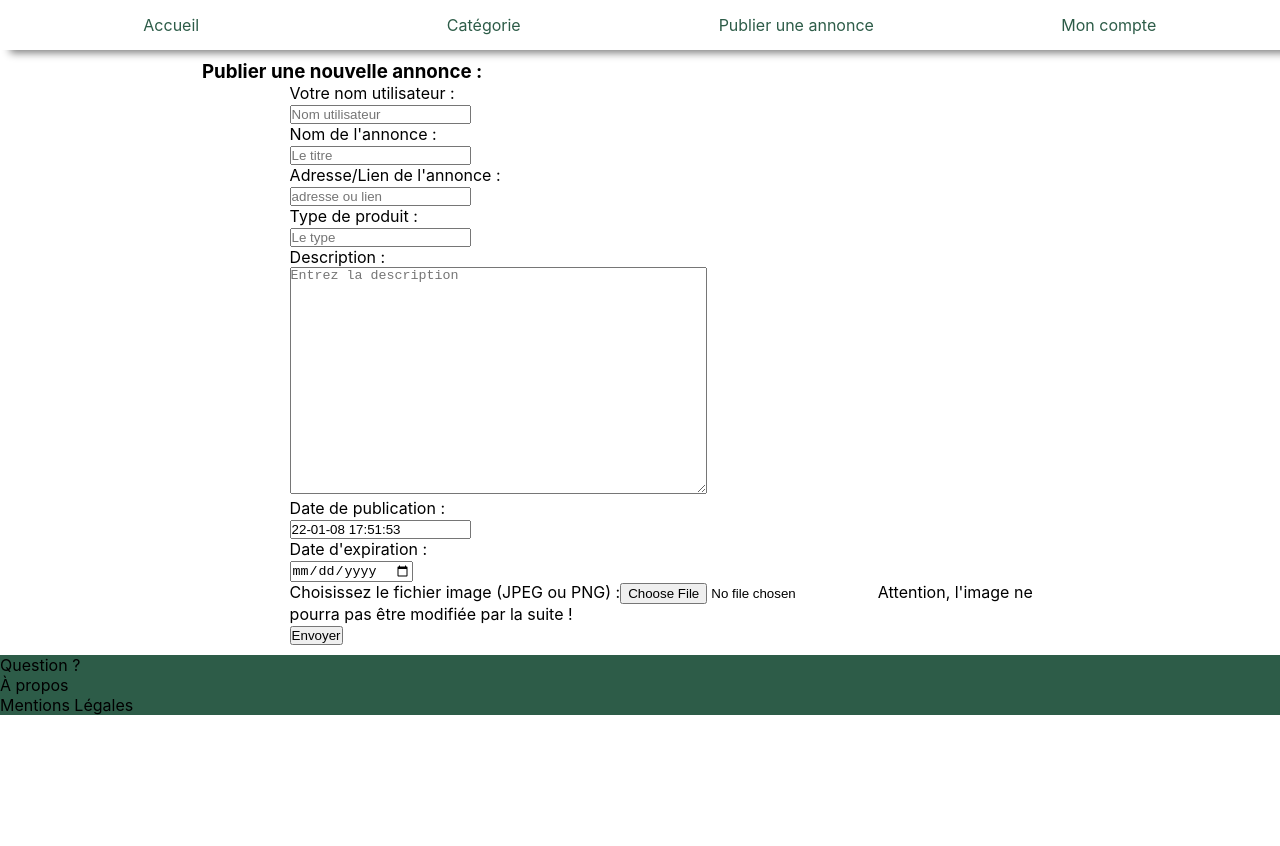
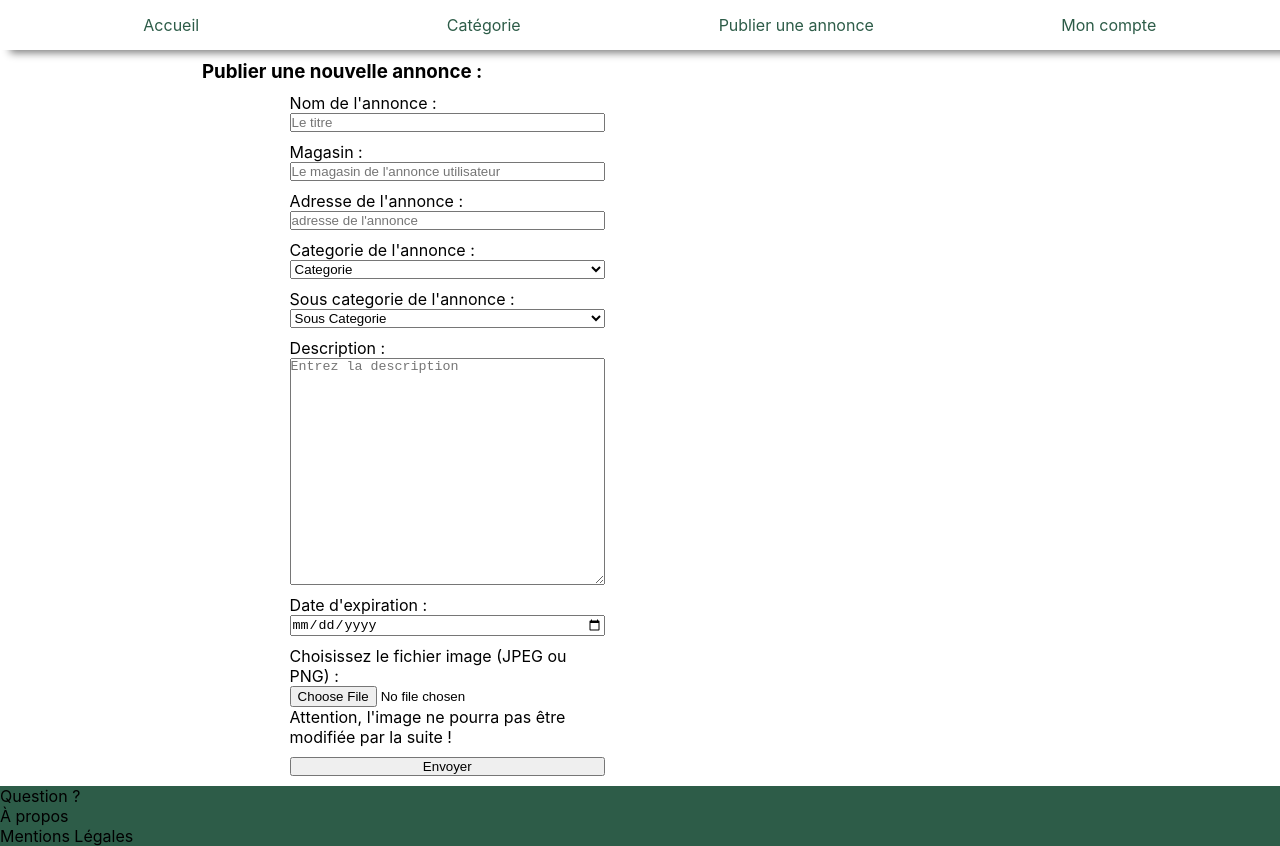
Before and after one commit to Lopesse/BonPlansShopping, a React (Create React App) app: page /nouveau in a window 1280 px wide. Before the commit the page ends 800 px from the top, so only its background shows below. Built offline with nearby package versions, Linux system fonts and the light colour scheme.

Commit message:
publierAnnonce
Récupération des données du formulaire et stockage (Pas encore dans bd)

```diff
--- a/src/components/Publier.css
+++ b/src/components/Publier.css
@@ -1,9 +1,18 @@
 .publication {
-    margin-left: 15%;
-    margin-right: 15%;
-    padding: 10px;
+  margin-left: 15%;
+  margin-right: 15%;
+  padding: 10px;
 }
 
 form {
-    margin-left: 10%;
+  margin-left: 10%;
+  display: grid;
+  grid-template-columns: 1fr;
 }
+
+label {
+  display: grid;
+  grid-template-columns: 1fr;
+  margin-right: 60%;
+  margin-top: 10px;
+}
--- a/src/components/Publier.jsx
+++ b/src/components/Publier.jsx
@@ -2,53 +2,104 @@ import NavBar from "./NavBar";
 import Footer from "./Footer";
 import "./NavBar.css"
 import "./Publier.css"
+import { Component } from "react/cjs/react.production.min";
 
-export default function Publier() {
+class Publier extends Component {
+    constructor(props) {
+        super(props);
+        this.state = {
+            titre: '',
+            dateCreation: '',
+            dateExpiration: '',
+            iDUtilisateur: '',
+            magasin: '',
+            adresse: '',
+            categorie: '',
+            sous_categorie: '',
+            image: ''
+        };
+        this.handleChange = this.handleChange.bind(this);
+        this.handleSubmit = this.handleSubmit.bind(this);
+    }
 
+    handleChange(event) {
+        this.setState({[event.target.name] : event.target.value});
+    }
+
+    handleSubmit(event) {
+        event.preventDefault();
+        let date = new Date();
+        date = date.getFullYear()+"-"+(date.getMonth()+1)+"-"+date.getDate();
+        this.setState({dateCreation: date});
+        console.log(this.state);
+    }
+
+    render() {
         return (<div>
             <NavBar />
             <div className="publication">
                 <h3>Publier une nouvelle annonce :</h3>
 
-            <form enctype="multipart/form-data" action="index.php?action=sauverNouveau" method="POST">
-                <label>Votre nom utilisateur :  <br />
-                    <input type="text" name="utilisateur" placeholder="Nom utilisateur" value="" /><br />
+                <form encType="multipart/form-data" method="POST" onSubmit={this.handleSubmit}>
+
+                    <label>Nom de l'annonce :
+                        <input type='text' name='titre' placeholder='Le titre' onChange={this.handleChange}/>
                     </label>
 
-                <label>Nom de l'annonce :  <br />
-                    <input type='text' name='titre' placeholder='Le titre' value='' /><br />
+                    <label>Magasin :
+                        <input type="text" name="magasin" placeholder="Le magasin de l'annonce utilisateur" onChange={this.handleChange}/>
                     </label>
 
-                <label>Adresse/Lien de l'annonce :  <br />
-                    <input type='text' name='adresse' placeholder='adresse ou lien' value='' /><br />
+                    <label>Adresse de l'annonce :
+                        <input type='text' name='adresse' placeholder="adresse de l'annonce" onChange={this.handleChange}/>
                     </label>
 
-                <label>Type de produit :  <br />
-                    <input type="text" name="type" placeholder="Le type" value="" /><br />
+                    <label>
+                        Categorie de l'annonce :
+                        <select name="categorie" id="categorie" onChange={this.handleChange}>
+                            <option value="">Categorie</option>
+                            <option value="sport">Sport</option>
+                            <option value="sante">Santé</option>
+                            <option value="beaute">Beauté</option>
+                            <option value="menagere">Ménagère</option>
+                            <option value="high_tech">High-Tech</option>
+                            <option value="alimentaire">Alimentaire</option>
+                            <option value="divertissement">Divertissement</option>
+                        </select>
                     </label>
 
-                <label>Description :  <br />
-                    <textarea name="description" placeholder="Entrez la description" rows="15" cols="50" />
-                </label><br />
-
-                <label>Date de publication :  <br />
-                    <input type='text' name='dateDeCreation' value='22-01-08 17:51:53' readonly='readonly' /><br />
+                    <label>
+                        Sous categorie de l'annonce :
+                        <select name="sous_categorie" id="sous_categorie" onChange={this.handleChange}>
+                            <option value="">Sous Categorie</option>
+                            <option value="jsp1">jsp1</option>
+                            <option value="jsp2">jsp2</option>
+                        </select>
                     </label>
 
-                <label>Date d'expiration :  <br />
-                    <input type='date' name='dateExpiration' value='' /><br />
+                    <label>Description :
+                        <textarea name="description" placeholder="Entrez la description" rows="15" cols="50" onChange={this.handleChange}/>
+                    </label>
+
+                    <label>Date d'expiration :
+                        <input type='date' name='dateExpiration'  onChange={this.handleChange}/>
                     </label>
 
                     <label>Choisissez le fichier image (JPEG ou PNG) :
-                    <input type="file" name="image" accept="image/png, image/jpeg" required />
-                    <span class='error'> Attention, l'image ne pourra pas être modifiée par la suite ! </span>
-                </label><br />
+                        <input type="file" name="image" accept="image/png, image/jpeg" onChange={this.handleChange} />
+                        <span className='error'> Attention, l'image ne pourra pas être modifiée par la suite ! </span>
+                    </label>
+                    {/* image obligatoire ??? */}
 
-                <button>
-                    Envoyer
-                </button>
+                    <label>
+                        <input type="submit" value="Envoyer" />
+                    </label>
+
                 </form>
             </div>
             <Footer />
         </div>)
     }
+}
+
+export default Publier
--- a/src/index.js
+++ b/src/index.js
@@ -16,7 +16,6 @@ ReactDOM.render(
       <Route path="/compte" element={<NavBar />} />
       <Route path="/favories" element={<NavBar />} />
       <Route path="/nouveau" element={<Publier />} />
-
       <Route path="/annonce">
         <Route path="id/:id" element={<NavBar />} />
       </Route>
```
Also changed, not shown: src/dataBase/model.graphql (added, +39 -0 lines), src/dataBase/database.js (line endings or trailing spaces), 1 other file (tests, documents, lock files or other folders). Lines whose indentation alone changed are shown as unchanged.
